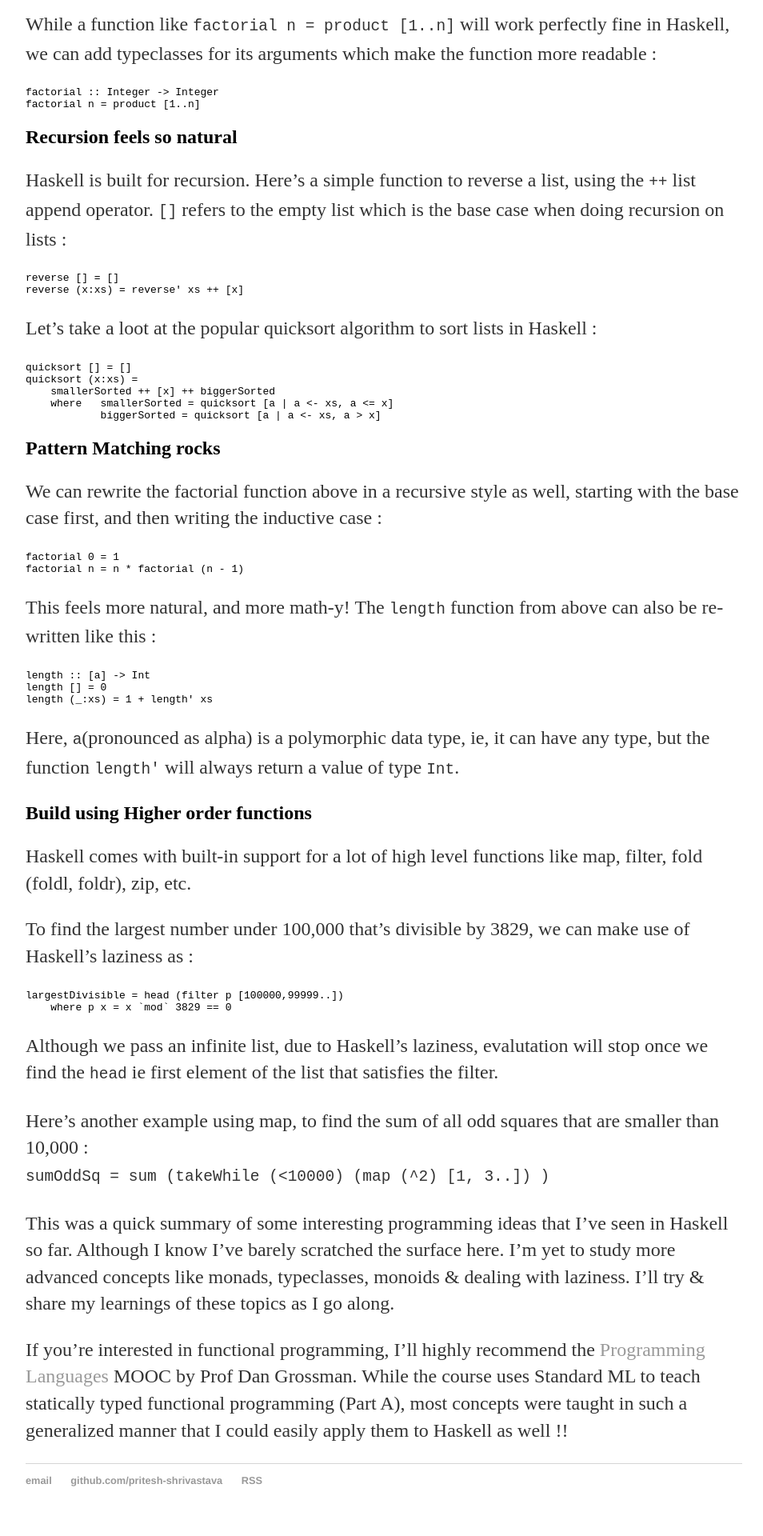
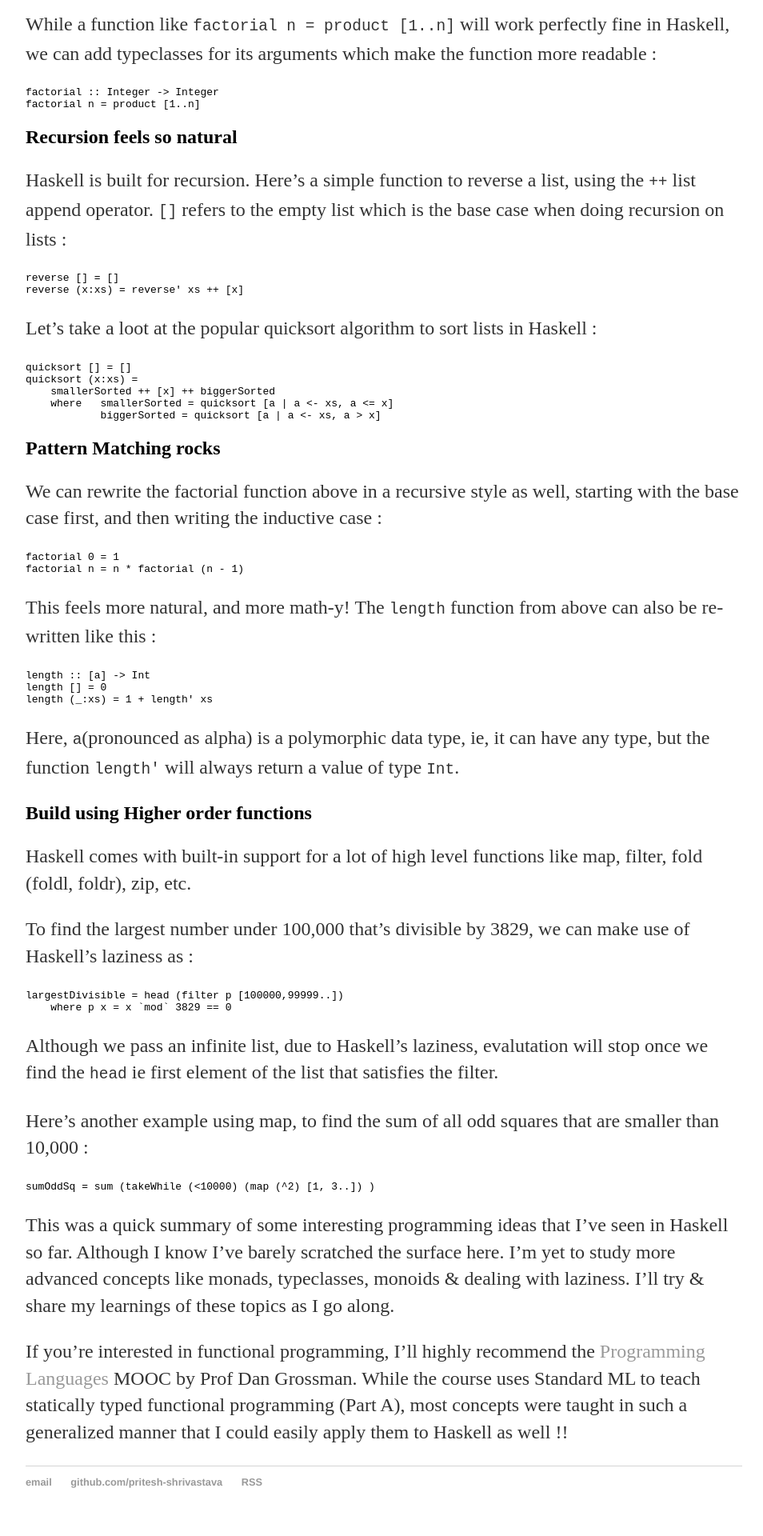
Before and after one commit to pritesh-shrivastava/pritesh-shrivastava.github.io, a Jekyll site: the page built from _posts/2020-09-13-fun-with-haskell.md, in a window 1280 px wide. Shown: the part 1053-2973 px from the top of the page at 80% size, without its empty margins (160-1114 px from the left). Built offline with Jekyll 4.4.1, drawn with Linux system fonts in a browser that asks for light colours; comment, search, counter and statistics services are not loaded.

Commit message:
[PS] Making all code chunks fenced

````diff
--- a/_posts/2020-09-13-fun-with-haskell.md
+++ b/_posts/2020-09-13-fun-with-haskell.md
@@ -83,7 +83,9 @@ largestDivisible = head (filter p [100000,99999..])
 Although we pass an infinite list, due to Haskell's laziness, evalutation will stop once we find the `head` ie first element of the list that satisfies the filter.
 
 Here's another example using map, to find the sum of all odd squares that are smaller than 10,000 :
-`sumOddSq = sum (takeWhile (<10000) (map (^2) [1, 3..]) )`
+```
+sumOddSq = sum (takeWhile (<10000) (map (^2) [1, 3..]) )
+```
 
 
 This was a quick summary of some interesting programming ideas that I've seen in Haskell so far. Although I know I've barely scratched the surface here. I'm yet to study more advanced concepts like monads, typeclasses, monoids & dealing with laziness. I'll try & share my learnings of these topics as I go along.
````
